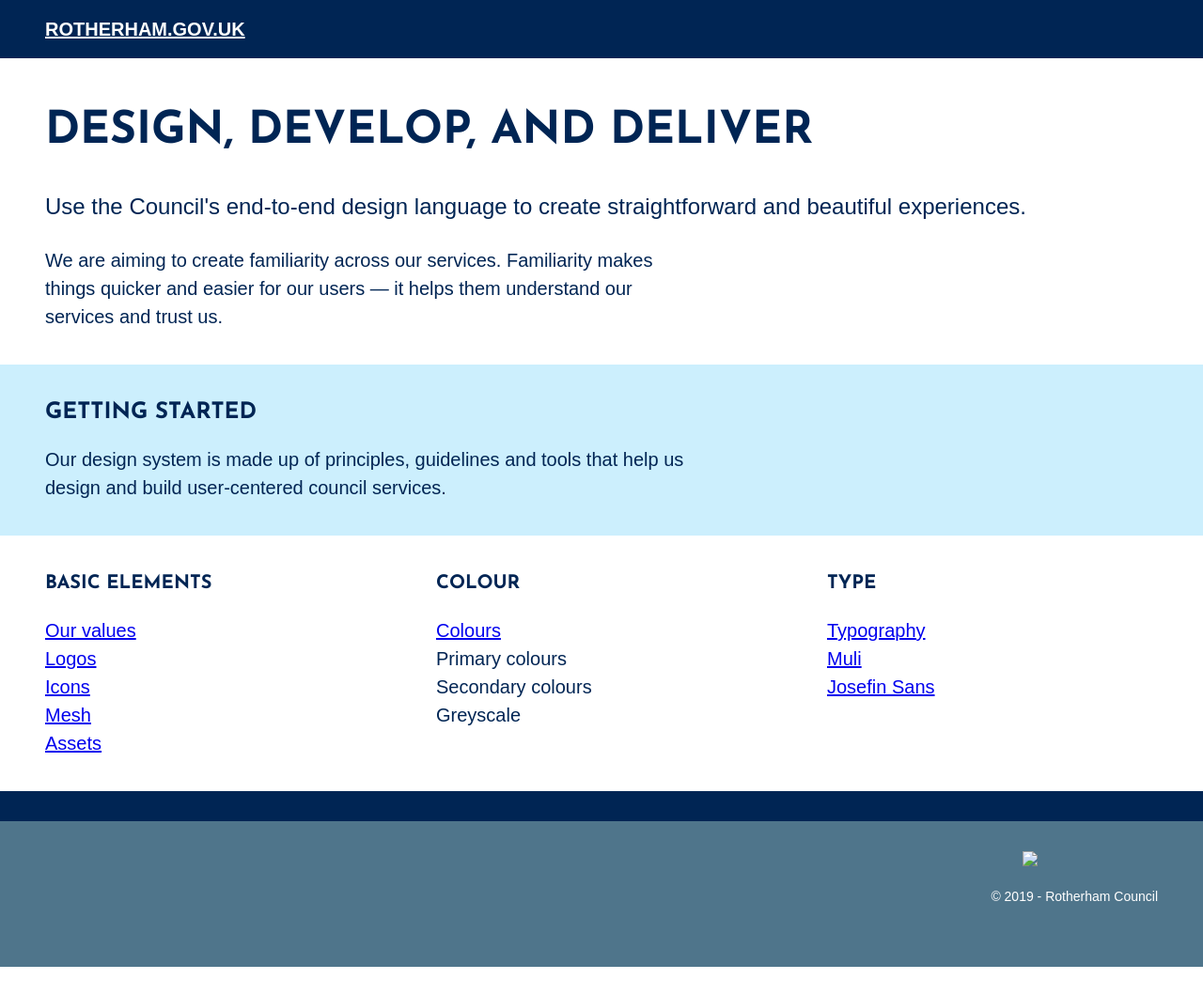
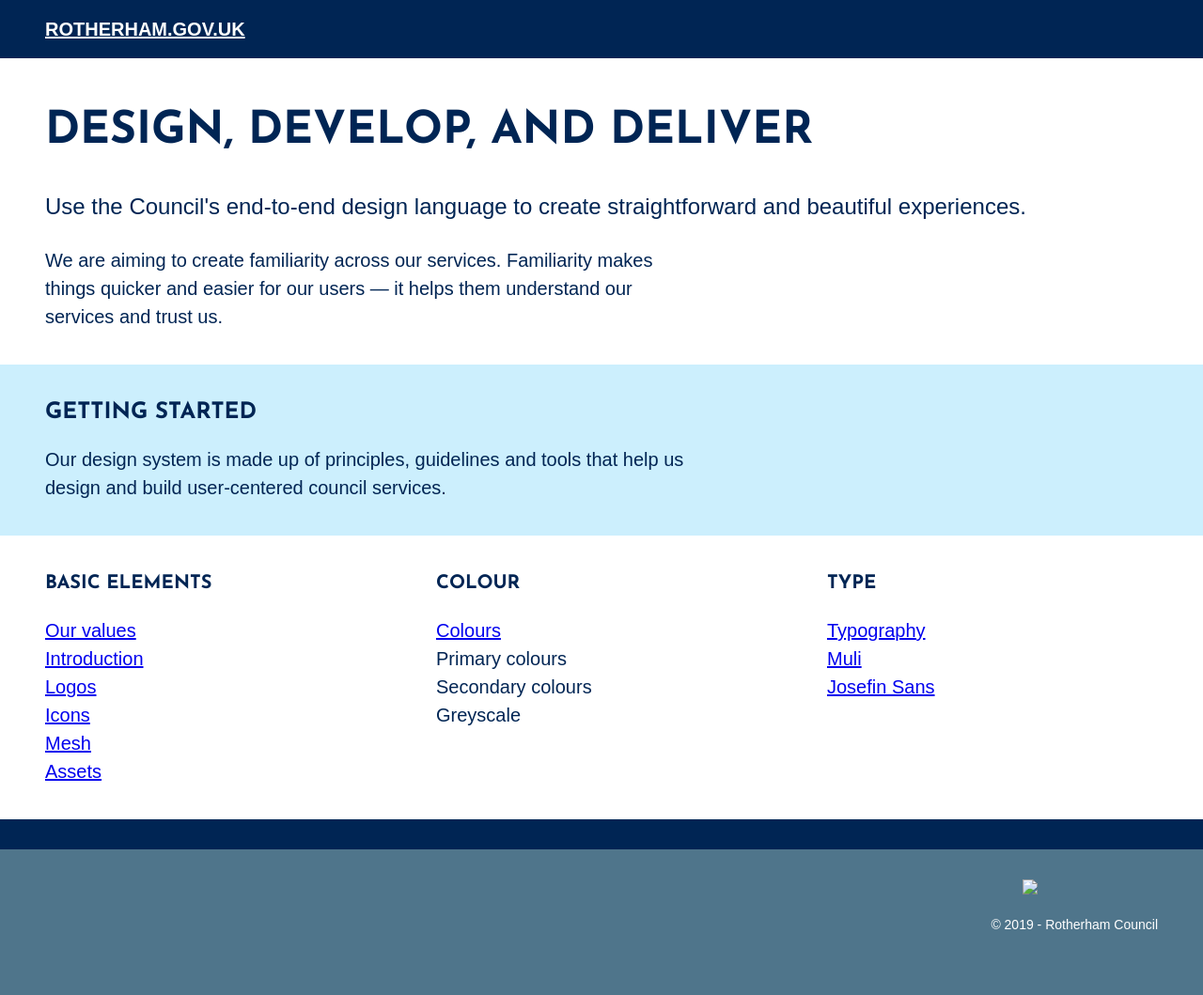
Before and after one commit to rothgov/design-manual, a Jekyll site: the page built from index.html, in a window 1280 px wide. Shown: the whole page at 94% size. Built offline with Jekyll 4.4.1, drawn with Linux system fonts in a browser that asks for light colours; some web fonts are replaced; before the commit the page ends 1029 px from its top, so only the background shows below that.

Commit message:
Update index.html

```diff
--- a/index.html
+++ b/index.html
@@ -22,7 +22,10 @@ layout: default
       <h3 class="f4 josefin ttu mb0">Basic Elements</h3>
       <ul class="list pl0">
         <li>
-          <a href="{{%20site.baseurl%20}}/design/values">Our values</a>
+          <a href="{{%20site.baseurl%20}}/design/introduction">Our values</a>
+        </li>
+        <li>
+          <a href="{{%20site.baseurl%20}}/design/values">Introduction</a>
         </li>
         <li>
           <a href="{{%20site.baseurl%20}}/design/logos">Logos</a>
```
